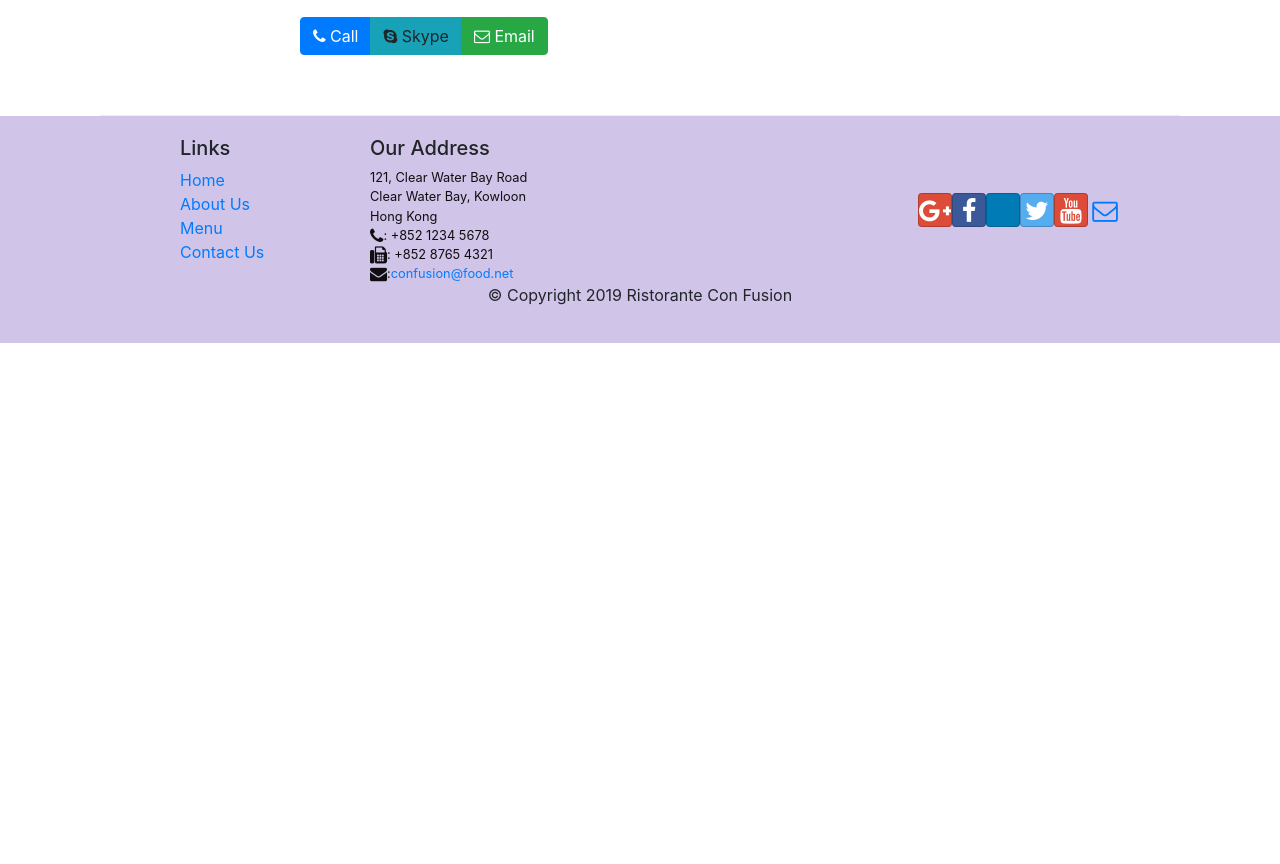
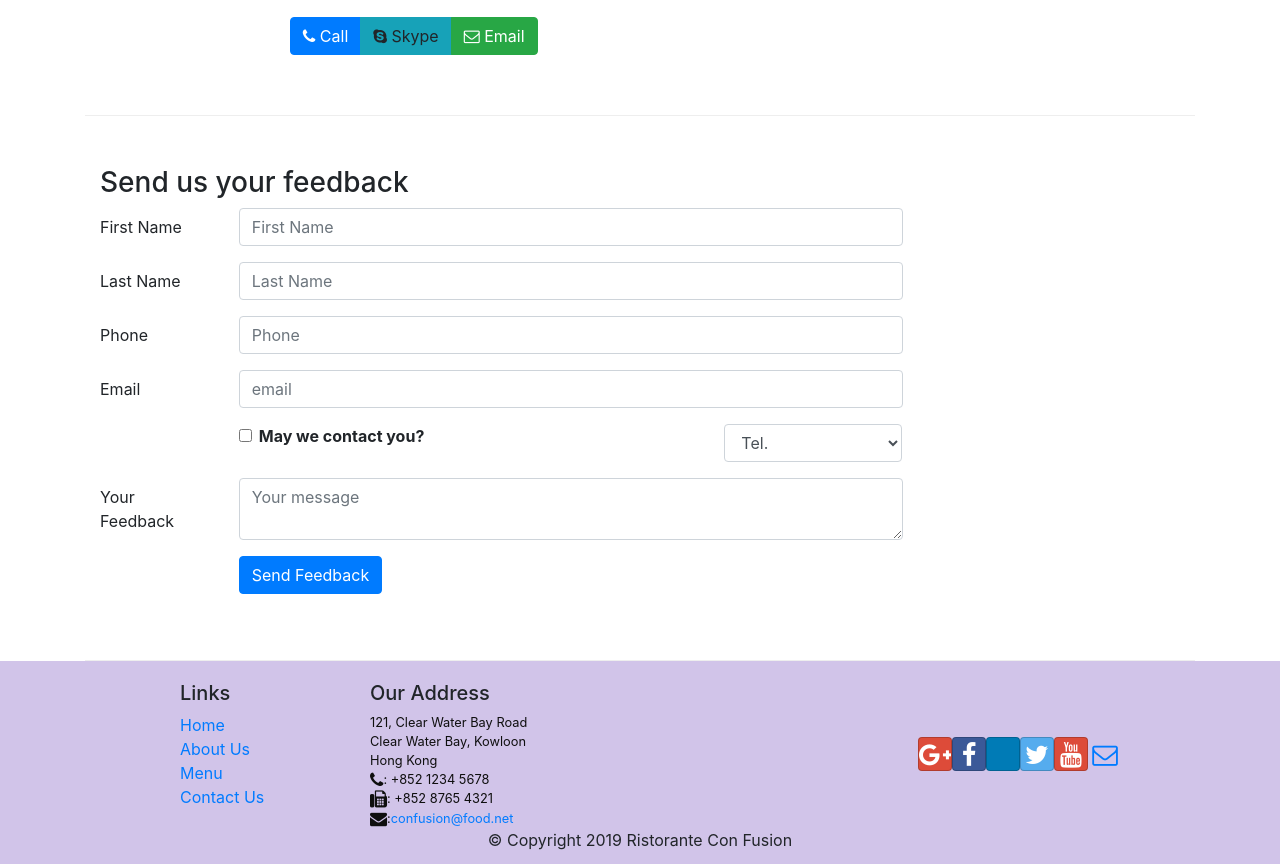
Before and after one commit to muscl3-n3rd/react-app-example, a React (Create React App) app: page /contactus in a window 1280 px wide. Shown: the part 708-1572 px from the top of the page. Before the commit the page ends 1051 px from the top, so only its background shows below. Built offline with nearby package versions, Linux system fonts and the light colour scheme.

Commit message:
adding controlled form for the contact us page

```diff
--- a/src/components/AboutComponent.js
+++ b/src/components/AboutComponent.js
@@ -33,7 +33,6 @@
             <RenderLeader leader={leader} />
         );
     });
-
     return(
         <div className="container">
             <div className="row">
--- a/src/components/ContactComponent.js
+++ b/src/components/ContactComponent.js
@@ -1,10 +1,42 @@
-import React from 'react';
-import { Breadcrumb, BreadcrumbItem } from "reactstrap";
+import React, { Component } from 'react';
+import { Breadcrumb, BreadcrumbItem, Form, Button, FormGroup, Label, Input, Col } from "reactstrap";
 import {Link} from "react-router-dom";
 
-function Contact(props) {
-    return(
-        <div className="container">
+class Contact extends Component {
+
+    constructor(props){
+        super(props);
+
+        this.state = {
+            firstName: '',
+            lastName: '',
+            phone: '',
+            email: '',
+            agree: false,
+            contactType: 'Tel',
+            message: ''
+        };
+        this.handleInputChange = this.handleInputChange.bind(this);
+        this.handleSubmit = this.handleSubmit.bind(this);
+    }
+
+    handleInputChange(event){
+        const target = event.target;
+
+        const value = target.type === 'checkbox' ? target.checked : target.value
+        const name = target.name;
+
+        this.setState({
+            [name]: value
+        });
+    }
+
+    handleSubmit(event){
+
+    }
+
+    render(){
+        return(
             <div className="container">
                 <div className="row">
                     <Breadcrumb>
@@ -49,9 +81,79 @@
                         </div>
                     </div>
                 </div>
+                 <div className="row row-content">
+                     <div className="col-12">
+                         <h3>Send us your feedback</h3>
+                     </div>
+                     <div className="col-12 col-md-9">
+                         <Form onSubmit={this.handleSubmit}>
+                             <FormGroup row>
+                                 <Label htmlFor="firstName" md={2}>First Name</Label>
+                                 <Col md={10}>
+                                     <Input type="text" id="firstName" name="firstName" placeholder="First Name" value={this.state.firstName}
+                                     onChange={this.handleInputChange}/>
+                                 </Col>
+                             </FormGroup>
+                             <FormGroup row>
+                                 <Label htmlFor="lastName" md={2}>Last Name</Label>
+                                 <Col md={10}>
+                                     <Input type="text" id="lastName" name="lastName" placeholder="Last Name" value={this.state.lastName}
+                                            onChange={this.handleInputChange}/>
+                                 </Col>
+                             </FormGroup>
+                             <FormGroup row>
+                                 <Label htmlFor="phone" md={2}>Phone</Label>
+                                 <Col md={10}>
+                                     <Input type="text" id="phone" name="phone" placeholder="Phone" value={this.state.phone}
+                                            onChange={this.handleInputChange}/>
+                                 </Col>
+                             </FormGroup>
+                             <FormGroup row>
+                                 <Label htmlFor="email" md={2}>Email</Label>
+                                 <Col md={10}>
+                                     <Input type="text" id="Email" name="email" placeholder="email" value={this.state.email}
+                                            onChange={this.handleInputChange}/>
+                                 </Col>
+                             </FormGroup>
+                             <FormGroup row>
+                                 <Col md={{size: 6, offset: 2}}>
+                                     <FormGroup check>
+                                         <Label check>
+                                            <Input type="checkbox" name="agree" checked={this.state.agree}
+                                                   onChange={this.handleInputChange} />
+                                                   {' '}
+                                            <strong>May we contact you?</strong>
+                                         </Label>
+                                     </FormGroup>
+                                 </Col>
+                                 <Col md={{size: 3, offset: 1}}>
+                                    <Input type="select" name="contactType" value={this.state.contactType} onChange={this.handleInputChange}>
+                                        <option>Tel.</option>
+                                        <option>Email</option>
+                                    </Input>
+                                 </Col>
+                             </FormGroup>
+                             <FormGroup row>
+                                 <Label htmlFor="message" md={2}>Your Feedback</Label>
+                                 <Col md={10}>
+                                     <Input type="textarea" id="message" name="message" placeholder="Your message"
+                                            value={this.state.message}
+                                            onChange={this.handleInputChange}/>
+                                 </Col>
+                             </FormGroup>
+                             <FormGroup row>
+                                 <Col md={{size: 10, offset: 2}} >
+                                     <Button type="submit" color="primary" >
+                                         Send Feedback
+                                     </Button>
+                                 </Col>
+                             </FormGroup>
+                         </Form>
+                     </div>
+                 </div>
             </div>
-        </div>
-    )
+        )
+    }
 }
 
 export default Contact;
```
